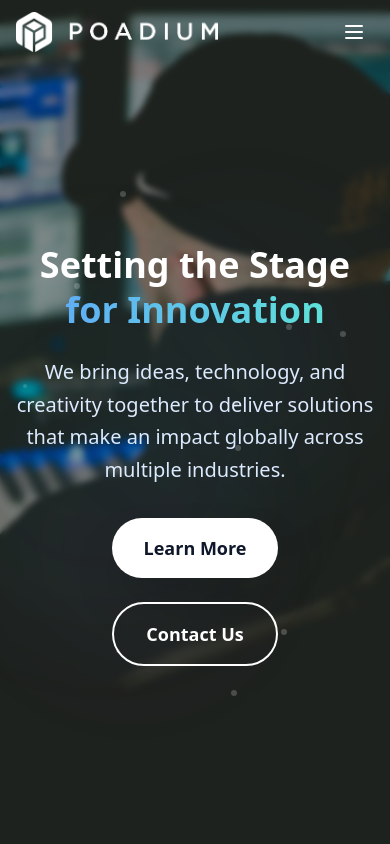
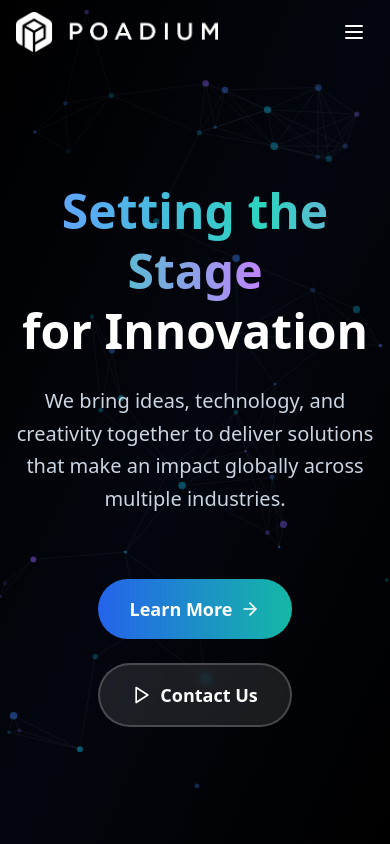
Before and after one commit to dairyfarm102/Poadium, a React (Vite) app: page / in a window 390 px wide. Built offline with nearby package versions, Linux system fonts and the light colour scheme.

Commit message:
Home.tsx

```diff
--- a/src/pages/Home.tsx
+++ b/src/pages/Home.tsx
@@ -1,99 +1,157 @@
-import React from 'react';
+import React, { useEffect, useRef } from 'react';
 import { Link } from 'react-router-dom';
-import heroBg from '../../images/bg.png';
+import { ArrowRight, Play } from 'lucide-react';
 
 const Home: React.FC = () => {
+  const canvasRef = useRef<HTMLCanvasElement>(null);
+
+  useEffect(() => {
+    const canvas = canvasRef.current;
+    if (!canvas) return;
+
+    const ctx = canvas.getContext('2d');
+    if (!ctx) return;
+
+    let animationFrameId: number;
+
+    const resizeCanvas = () => {
+      canvas.width = window.innerWidth;
+      canvas.height = window.innerHeight;
+    };
+
+    resizeCanvas();
+    window.addEventListener('resize', resizeCanvas);
+
+    // Animated particles
+    const particles: Array<{
+      x: number;
+      y: number;
+      size: number;
+      speedX: number;
+      speedY: number;
+      opacity: number;
+      color: string;
+    }> = [];
+
+    const colors = ['#3B82F6', '#06B6D4', '#8B5CF6']; // Blue, Cyan, Purple
+
+    // Initialize particles
+    for (let i = 0; i < 50; i++) {
+      particles.push({
+        x: Math.random() * canvas.width,
+        y: Math.random() * canvas.height,
+        size: Math.random() * 3 + 1,
+        speedX: (Math.random() - 0.5) * 0.5,
+        speedY: (Math.random() - 0.5) * 0.5,
+        opacity: Math.random() * 0.5 + 0.1,
+        color: colors[Math.floor(Math.random() * colors.length)]
+      });
+    }
+
+    const animate = () => {
+      ctx.clearRect(0, 0, canvas.width, canvas.height);
+
+      // Update and draw particles
+      particles.forEach((particle) => {
+        particle.x += particle.speedX;
+        particle.y += particle.speedY;
+
+        // Wrap around edges
+        if (particle.x < 0) particle.x = canvas.width;
+        if (particle.x > canvas.width) particle.x = 0;
+        if (particle.y < 0) particle.y = canvas.height;
+        if (particle.y > canvas.height) particle.y = 0;
+
+        // Draw particle
+        ctx.globalAlpha = particle.opacity;
+        ctx.fillStyle = particle.color;
+        ctx.beginPath();
+        ctx.arc(particle.x, particle.y, particle.size, 0, Math.PI * 2);
+        ctx.fill();
+      });
+
+      // Connect nearby particles
+      ctx.globalAlpha = 0.1;
+      ctx.strokeStyle = '#64748b';
+      ctx.lineWidth = 1;
+
+      for (let i = 0; i < particles.length; i++) {
+        for (let j = i + 1; j < particles.length; j++) {
+          const dx = particles[i].x - particles[j].x;
+          const dy = particles[i].y - particles[j].y;
+          const distance = Math.sqrt(dx * dx + dy * dy);
+
+          if (distance < 100) {
+            ctx.beginPath();
+            ctx.moveTo(particles[i].x, particles[i].y);
+            ctx.lineTo(particles[j].x, particles[j].y);
+            ctx.stroke();
+          }
+        }
+      }
+
+      animationFrameId = requestAnimationFrame(animate);
+    };
+
+    animate();
+
+    return () => {
+      window.removeEventListener('resize', resizeCanvas);
+      cancelAnimationFrame(animationFrameId);
+    };
+  }, []);
+
   return (
     <div className="bg-white">
-      {/* Hero Section */}
-      <section className="relative min-h-screen flex items-center justify-center bg-gradient-to-br from-slate-900 via-blue-900 to-teal-900 pt-16 overflow-hidden">
-        {/* Background Image with Enhanced Blur */}
-        <div
-          className="absolute inset-0 bg-cover bg-center bg-no-repeat"
-          style={{
-            backgroundImage: `url(${heroBg})`,
-          }}
-        >
-          <div className="absolute inset-0 bg-black/40 backdrop-blur-[3px]"></div>
-        </div>
+      {/* Hero Section with Particle Background */}
+      <section className="relative min-h-screen flex items-center justify-center overflow-hidden bg-black pt-16">
+        {/* Particle Background Canvas */}
+        <canvas
+          ref={canvasRef}
+          className="absolute inset-0 z-0 bg-black"
+        />
 
-        {/* Subtle Animated Background Elements */}
-        <div className="absolute inset-0 overflow-hidden">
-          <div className="absolute top-1/4 left-1/4 w-72 h-72 bg-blue-500/5 rounded-full blur-3xl animate-pulse"></div>
-          <div className="absolute bottom-1/4 right-1/4 w-96 h-96 bg-teal-500/5 rounded-full blur-3xl animate-pulse delay-1500"></div>
-          <div className="absolute top-1/2 right-1/3 w-64 h-64 bg-purple-500/5 rounded-full blur-3xl animate-pulse delay-1000"></div>
-        </div>
+        {/* Gradient Overlay */}
+        <div className="absolute inset-0 bg-gradient-to-br from-black/50 via-blue-900/10 to-black/50 z-10" />
 
-        <div className="relative max-w-7xl mx-auto px-4 sm:px-6 lg:px-8 py-20 text-center">
-          {/* Main Content with Animations */}
-          <div className="space-y-8">
-            {/* Animated Headline */}
+        {/* Content */}
+        <div className="relative z-20 max-w-7xl mx-auto px-4 sm:px-6 lg:px-8 text-center">
+          <div className="space-y-8 animate-fade-in-up">
             <div className="space-y-6">
-              <h1 className="text-4xl md:text-6xl lg:text-7xl font-bold text-white mb-6 leading-tight animate-fade-in-up">
-                Setting the Stage
-                <span className="block bg-gradient-to-r from-blue-400 to-teal-300 bg-clip-text text-transparent animate-gradient">
+              <h1 className="text-5xl md:text-7xl lg:text-8xl font-bold text-white leading-tight">
+                <span className="bg-gradient-to-r from-blue-400 via-teal-400 to-purple-400 bg-clip-text text-transparent">
+                  Setting the Stage
+                </span>
+                <br />
+                <span className="text-white">
                   for Innovation
                 </span>
               </h1>
 
-              {/* Animated Subtitle */}
-              <p className="text-xl md:text-2xl text-blue-100 mb-12 max-w-4xl mx-auto leading-relaxed animate-fade-in-up delay-300">
-                We bring ideas, technology, and creativity together to deliver solutions that make an impact globally across multiple industries.
+              <p className="text-xl md:text-2xl text-slate-300 max-w-4xl mx-auto leading-relaxed">
+                We bring ideas, technology, and creativity together to deliver solutions
+                that make an impact globally across multiple industries.
               </p>
             </div>
 
-            {/* Animated CTA Buttons */}
-            <div className="flex flex-col sm:flex-row gap-6 justify-center items-center animate-fade-in-up delay-500">
+            <div className="flex flex-col sm:flex-row gap-6 justify-center items-center pt-8">
               <Link
                 to="/about"
-                className="group relative bg-white text-slate-900 px-8 py-4 rounded-full font-semibold text-lg transform hover:scale-105 transition-all duration-300 shadow-2xl hover:shadow-3xl overflow-hidden"
+                className="group bg-gradient-to-r from-blue-600 to-teal-500 text-white px-8 py-4 rounded-full font-semibold text-lg hover:shadow-2xl transform hover:scale-105 transition-all duration-300 flex items-center space-x-2"
               >
-                <span className="relative z-10 group-hover:text-white transition-colors duration-300">
-                  Learn More
-                </span>
-                <div className="absolute inset-0 bg-gradient-to-r from-blue-600 to-teal-500 transform scale-x-0 group-hover:scale-x-100 transition-transform duration-300 origin-left"></div>
+                <span>Learn More</span>
+                <ArrowRight className="group-hover:translate-x-1 transition-transform" size={20} />
               </Link>
 
               <Link
                 to="/contact"
-                className="group relative border-2 border-white text-white px-8 py-4 rounded-full font-semibold text-lg transform hover:scale-105 transition-all duration-300 hover:bg-white hover:text-slate-900 backdrop-blur-sm"
+                className="group bg-white/10 backdrop-blur-sm text-white border-2 border-white/20 px-8 py-4 rounded-full font-semibold text-lg hover:bg-white/20 hover:border-white/40 transition-all duration-300 flex items-center space-x-2"
               >
-                <span className="relative z-10">Contact Us</span>
+                <Play className="group-hover:scale-110 transition-transform" size={20} />
+                <span>Contact Us</span>
               </Link>
             </div>
           </div>
-        </div>
-
-        {/* Subtle Floating Particles - Reduced Count */}
-        <div className="absolute inset-0 pointer-events-none">
-          {[...Array(8)].map((_, i) => (
-            <div
-              key={i}
-              className="absolute w-1.5 h-1.5 bg-white/20 rounded-full animate-subtle-float"
-              style={{
-                left: `${10 + Math.random() * 80}%`,
-                top: `${10 + Math.random() * 80}%`,
-                animationDelay: `${Math.random() * 8}s`,
-                animationDuration: `${15 + Math.random() * 15}s`,
-              }}
-            />
-          ))}
-        </div>
-
-        {/* Even more subtle secondary particles */}
-        <div className="absolute inset-0 pointer-events-none">
-          {[...Array(5)].map((_, i) => (
-            <div
-              key={i}
-              className="absolute w-1 h-1 bg-white/15 rounded-full animate-very-subtle-float"
-              style={{
-                left: `${5 + Math.random() * 90}%`,
-                top: `${5 + Math.random() * 90}%`,
-                animationDelay: `${Math.random() * 10}s`,
-                animationDuration: `${20 + Math.random() * 20}s`,
-              }}
-            />
-          ))}
         </div>
       </section>
     </div>
```
